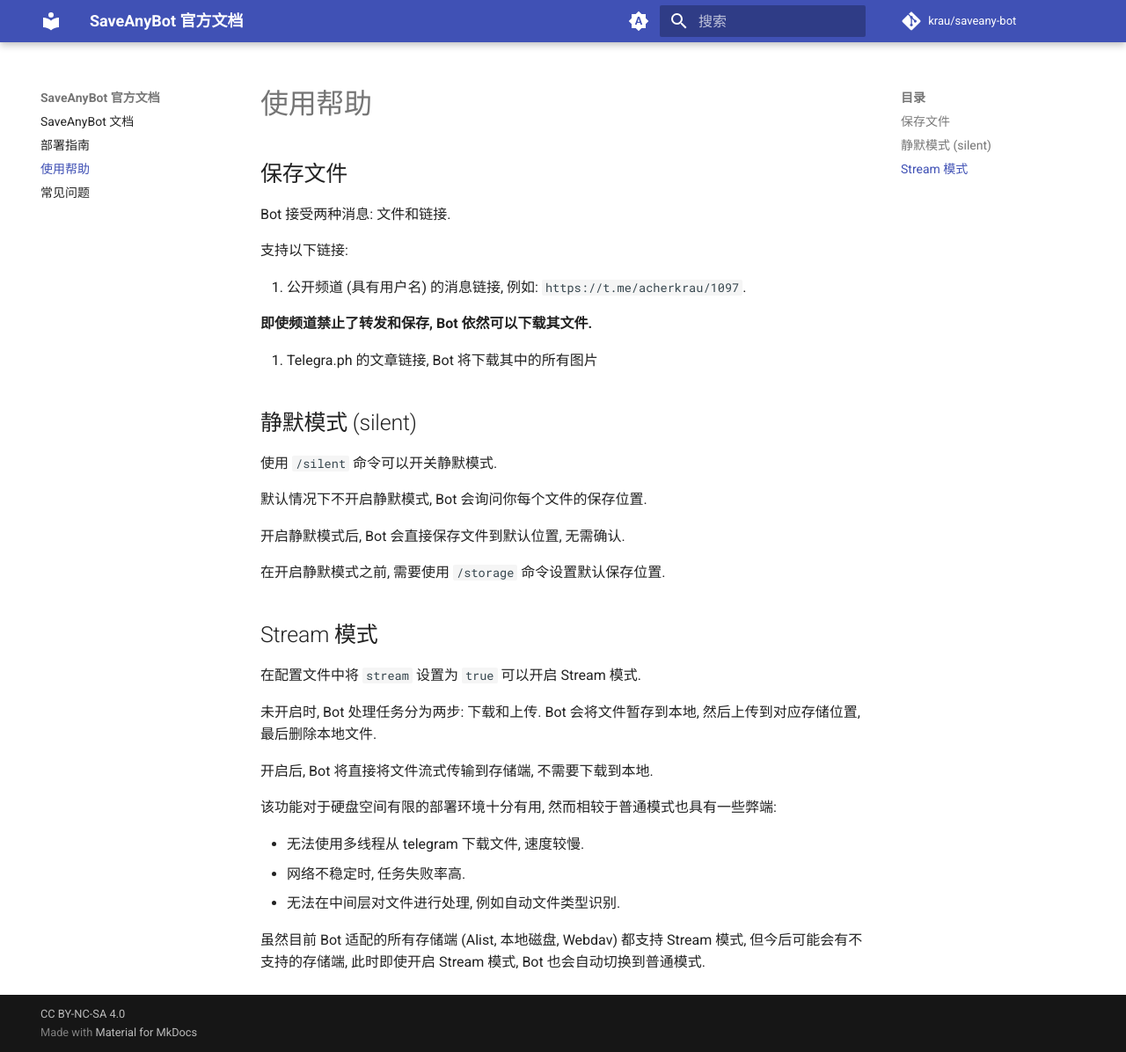
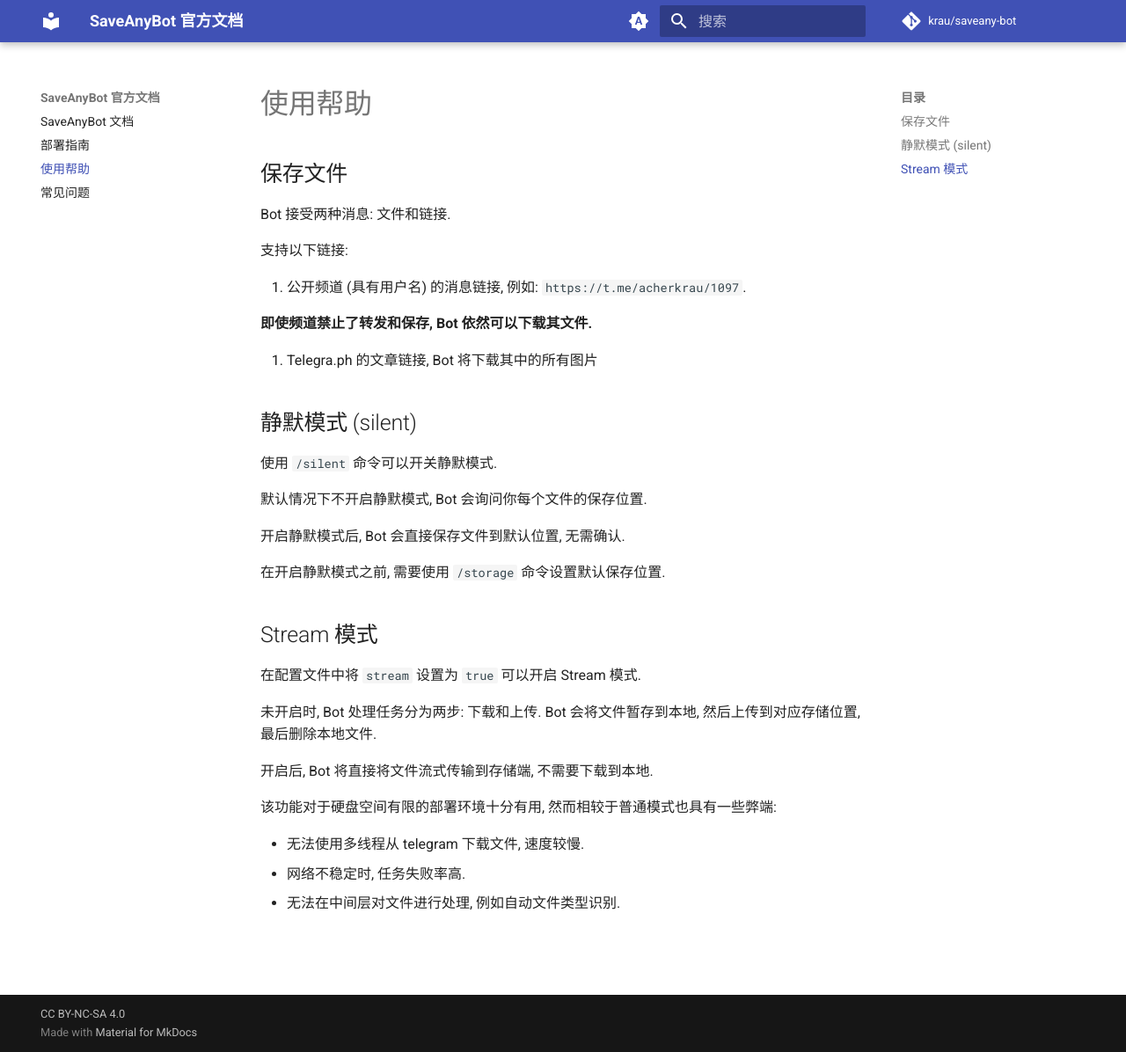
Before and after one commit to krau/SaveAny-Bot, an MkDocs documentation site: the page built from docs/docs/help.md, in a window 1280 px wide and 1196 px high. Shown: the whole window at 88% size. Built offline with MkDocs 1.6.1 and Material for MkDocs 9.7.7, drawn with Linux system fonts in a browser that asks for light colours; comment, search, counter and statistics services are not loaded.

Commit message:
docs: remove outdated information about stream mode support in help documentation

```diff
--- a/docs/docs/help.md
+++ b/docs/docs/help.md
@@ -35,5 +35,3 @@
 - 无法使用多线程从 telegram 下载文件, 速度较慢.
 - 网络不稳定时, 任务失败率高.
 - 无法在中间层对文件进行处理, 例如自动文件类型识别.
-
-虽然目前 Bot 适配的所有存储端 (Alist, 本地磁盘, Webdav) 都支持 Stream 模式, 但今后可能会有不支持的存储端, 此时即使开启 Stream 模式, Bot 也会自动切换到普通模式.
```
